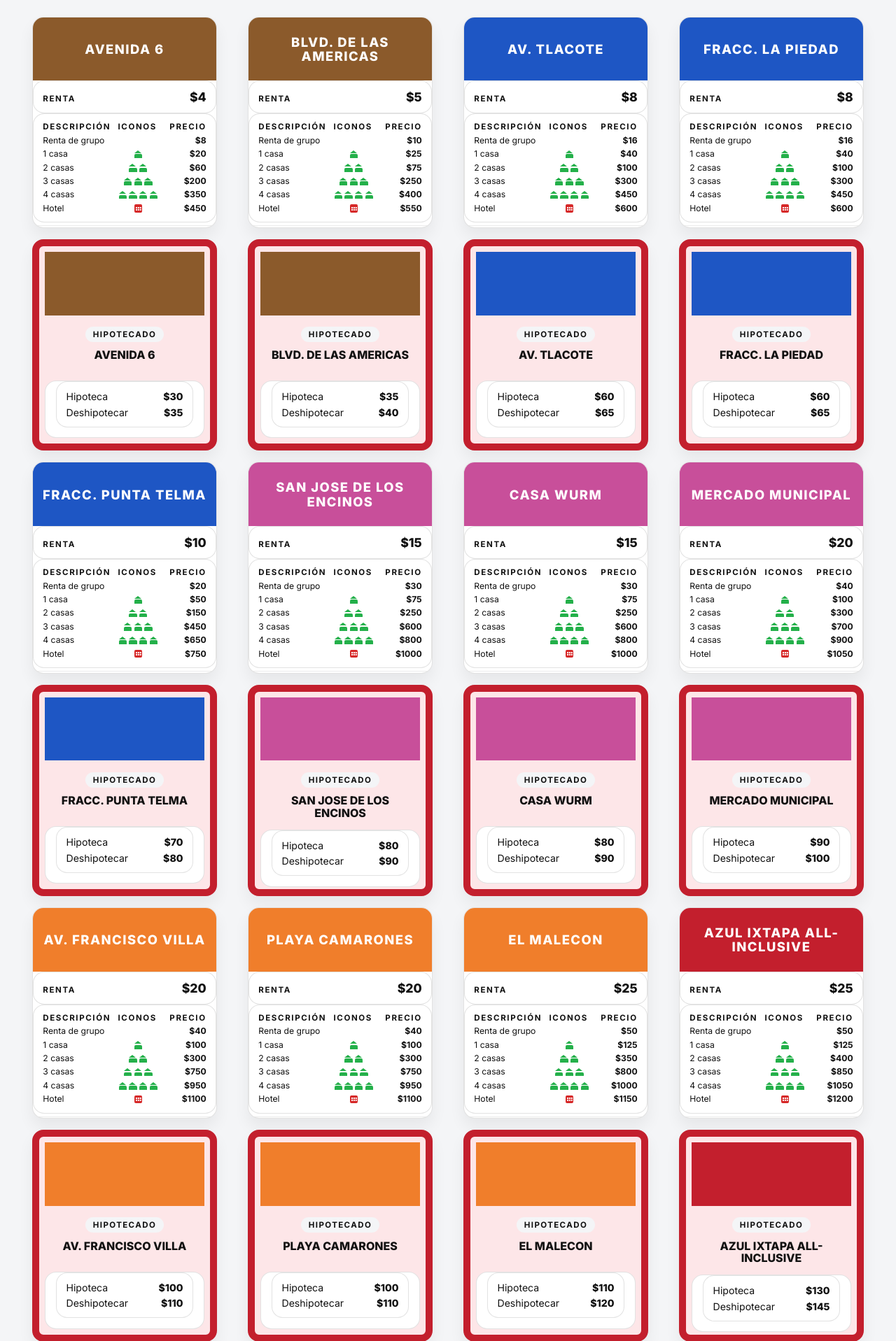
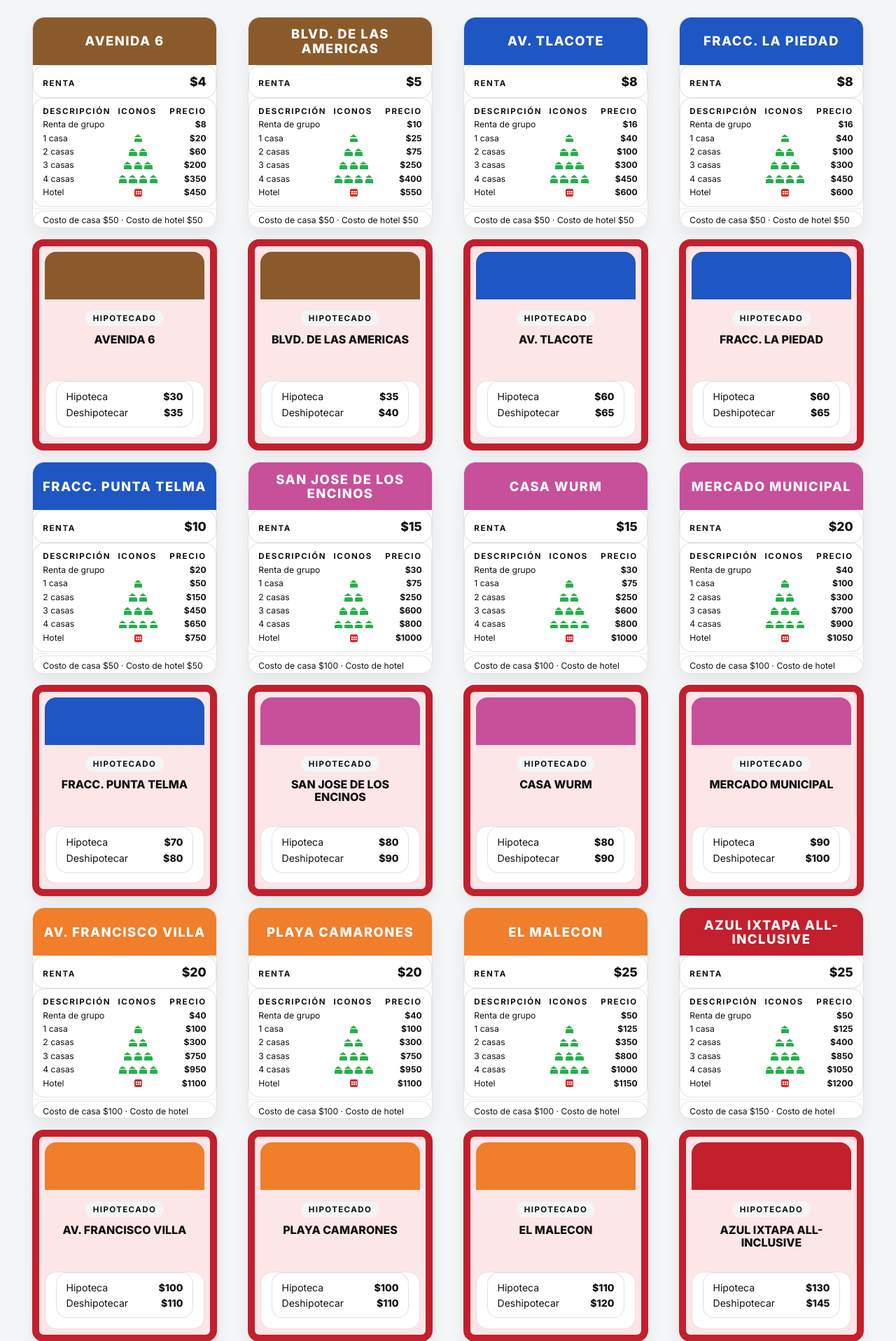
Before and after one commit to 7r5/PyMono, a Flask app: page / in a window 1280 px wide. Shown: the part 90-2007 px from the top of the page at 70% size. Run offline with Flask 3, Linux system fonts and the light colour scheme.

Commit message:
Fix: print header hide; ensure 7x8 card size; adjust construction spacing

```diff
--- a/static/styles.css
+++ b/static/styles.css
@@ -69,6 +69,7 @@ body {
 .card-face {
   width: 7cm;
   height: 8cm;
+  max-height: 8cm;
   border-radius: 1rem;
   background: #ffffff;
   border: 1px solid rgba(17, 17, 17, 0.12);
@@ -80,18 +81,21 @@ body {
 }
 
 .card-bar {
-  min-height: 2.4cm;
+  height: 1.8cm;
   display: grid;
   place-items: center;
-  padding: 0;
+  padding: 0.65rem 0.6rem;
+  border-radius: 1rem 1rem 0 0;
+  -webkit-print-color-adjust: exact;
+  print-color-adjust: exact;
 }
 
 .card-head {
   width: 100%;
-  padding: 0.55rem 0.65rem;
+  padding: 0;
   text-align: center;
   color: white;
-  background: inherit;
+  background: transparent;
 }
 
 .card-head h2 {
@@ -244,13 +248,19 @@ body {
 .separator {
   height: 1px;
   background: rgba(17, 17, 17, 0.08);
-  margin: 0.25rem 0;
+  margin: 0.12rem 0;
 }
 
 .mortgage-block {
   display: grid;
   gap: 0.35rem;
   padding-bottom: 0.75rem;
+}
+
+.construction-block {
+  display: grid;
+  gap: 0.25rem;
+  padding: 0.35rem 0.85rem 0.75rem;
 }
 
 .mortgage-row,
@@ -371,9 +381,15 @@ body {
   }
 
   .app-header,
+  .app-header *,
   .actions,
+  .actions *,
   .section-row {
-    display: none;
+    display: none !important;
+    visibility: hidden !important;
+    height: 0 !important;
+    margin: 0 !important;
+    padding: 0 !important;
   }
 
   .cards-grid {
```
